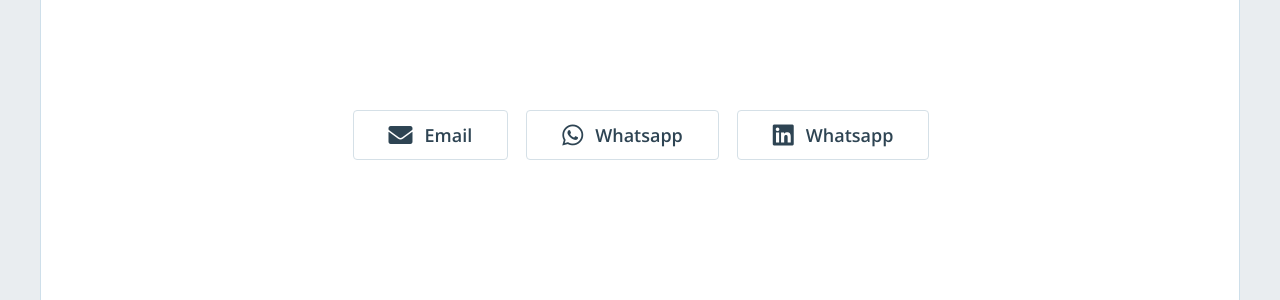
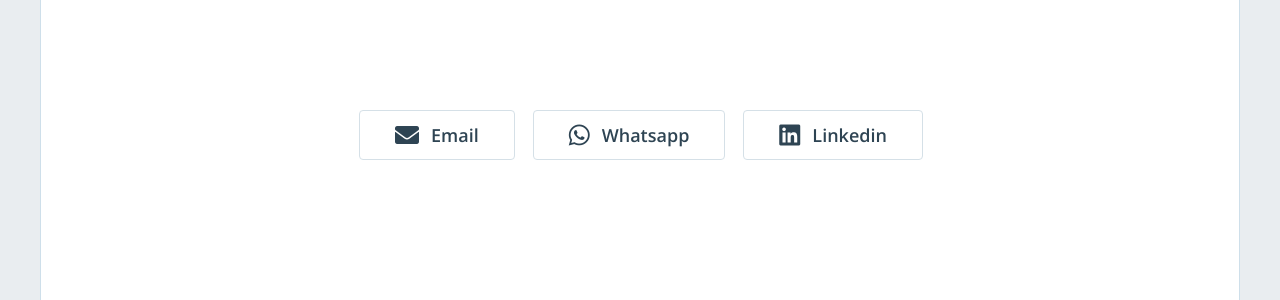
Before and after one commit to widiarifki/widiarifki.github.io, a Jekyll site: the page built from index.html, in a window 1280 px wide and 900 px high. Shown: the part 350-650 px from the top of the window. Built offline with Jekyll 4.4.1, drawn with Linux system fonts in a browser that asks for light colours; nearby versions of some CDN libraries; emoji names are drawn with the system emoji font; the list of posts is cut into pages by our own code.

Commit message:
update hero

```diff
--- a/_includes/home-hero.html
+++ b/_includes/home-hero.html
@@ -43,7 +43,7 @@
               <a href="https://wa.me/{{ site.whatsapp_no }}"><button class="btn btn-default btn-lg"><i class="fab fa-whatsapp fa-lg"></i>Whatsapp</button></a>
             {% endif %}
             {% if site.linkedin_username != '' %}
-              <a href="https://linkedin.com/{{ site.linkedin_username }}"><button class="btn btn-default btn-lg"><i class="fab fa-linkedin fa-lg"></i>Whatsapp</button></a>
+              <a href="https://linkedin.com/{{ site.linkedin_username }}"><button class="btn btn-default btn-lg"><i class="fab fa-linkedin fa-lg"></i>Linkedin</button></a>
             {% endif %}
 
           </div>
```
